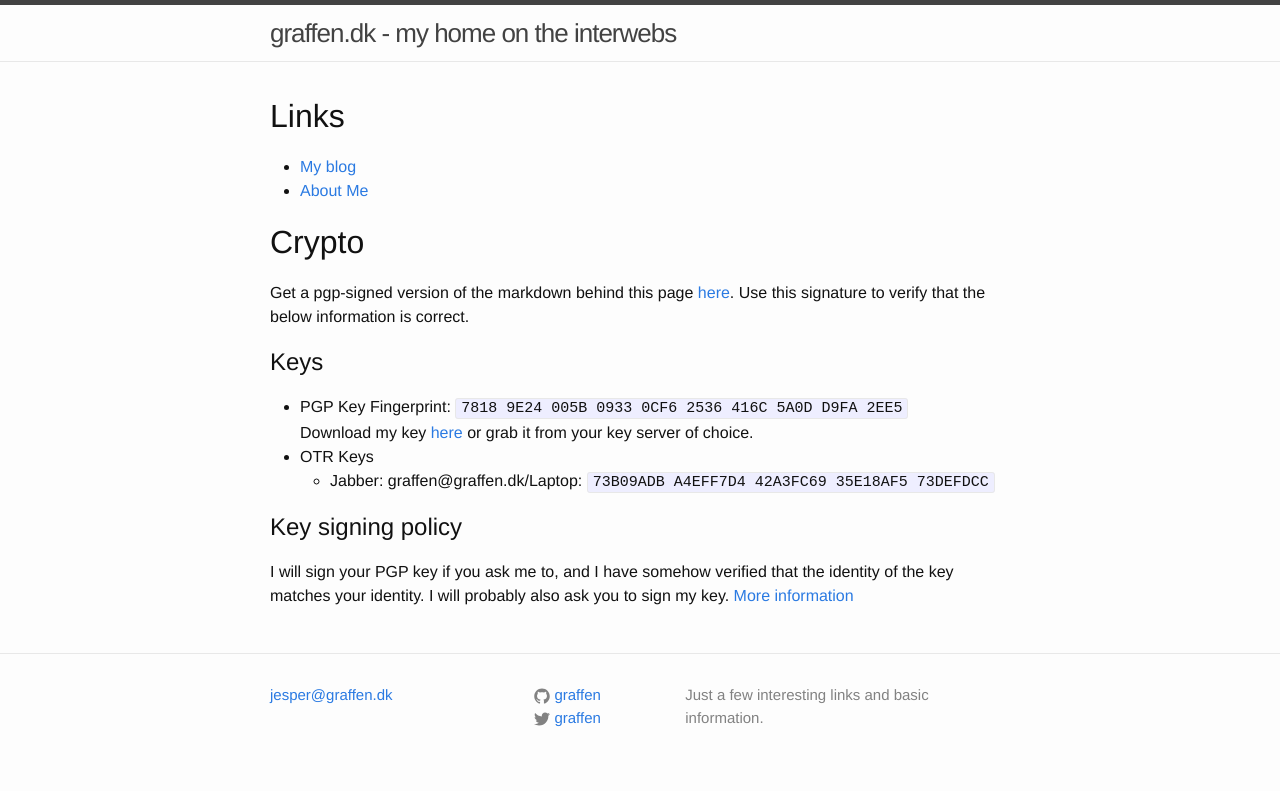
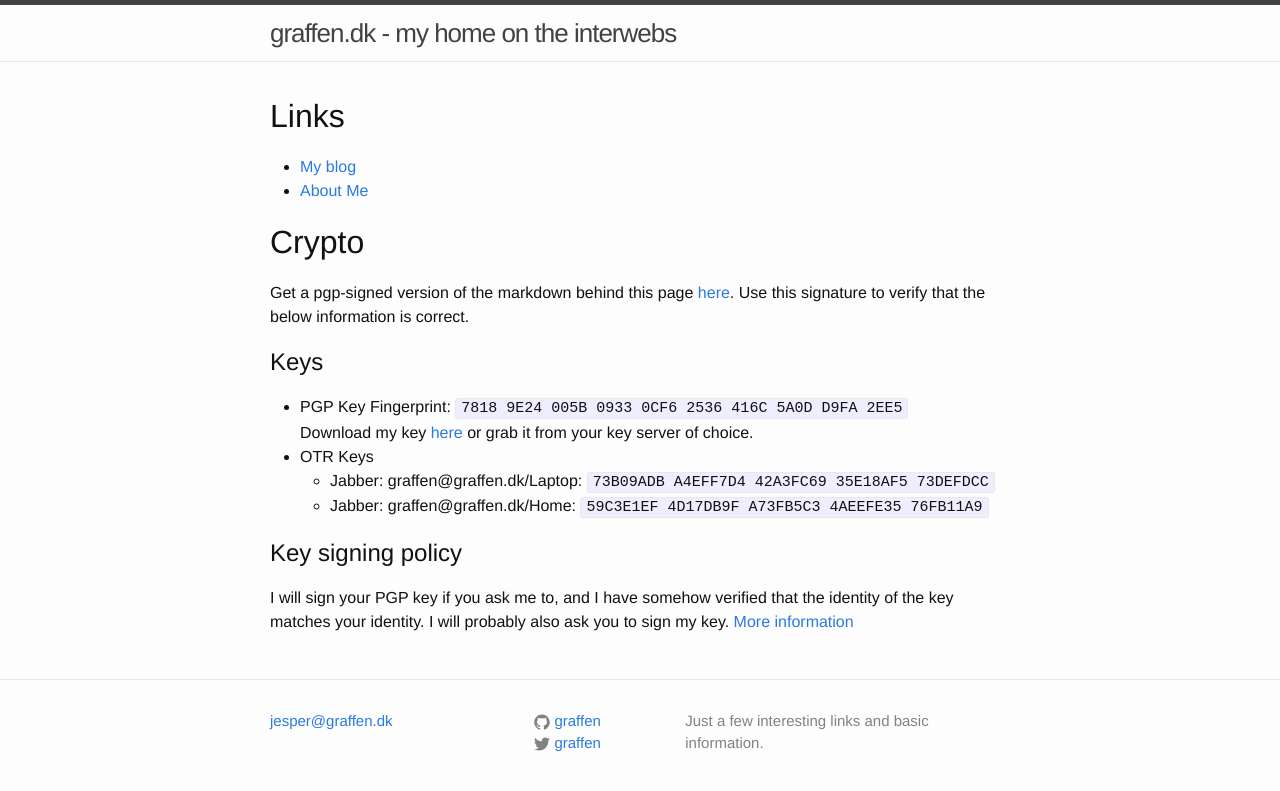
Before and after one commit to graffen/graffen.github.io, a Jekyll site: the page built from index.md, in a window 1280 px wide. Shown: the top 791 px of the page. Built offline with Jekyll 4.4.1, drawn with Linux system fonts in a browser that asks for light colours.

Commit message:
Add graffen@graffen.dk/Home OTR key

```diff
--- a/index.md
+++ b/index.md
@@ -16,6 +16,7 @@ the below information is correct.
 Download my key [here](graffen.asc) or grab it from your key server of choice.
 * OTR Keys
   * Jabber: graffen@graffen.dk/Laptop: `73B09ADB A4EFF7D4 42A3FC69 35E18AF5 73DEFDCC`
+  * Jabber: graffen@graffen.dk/Home: `59C3E1EF 4D17DB9F A73FB5C3 4AEEFE35 76FB11A9`
 
 ## Key signing policy
 I will sign your PGP key if you ask me to, and I have somehow verified that the identity of the key matches your
```
